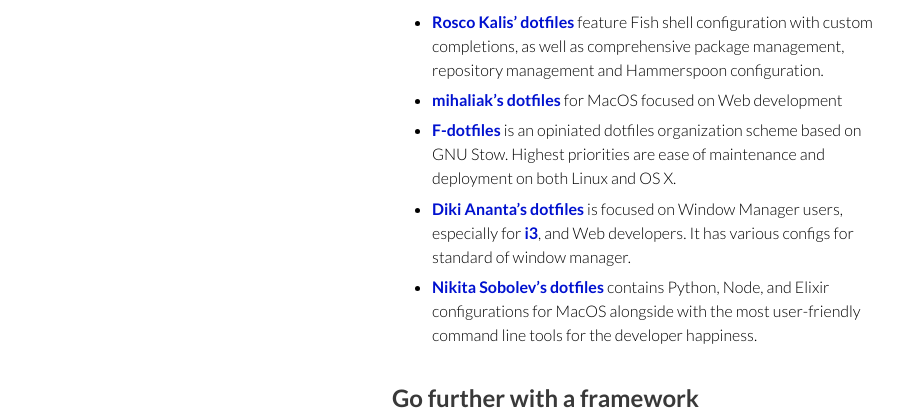
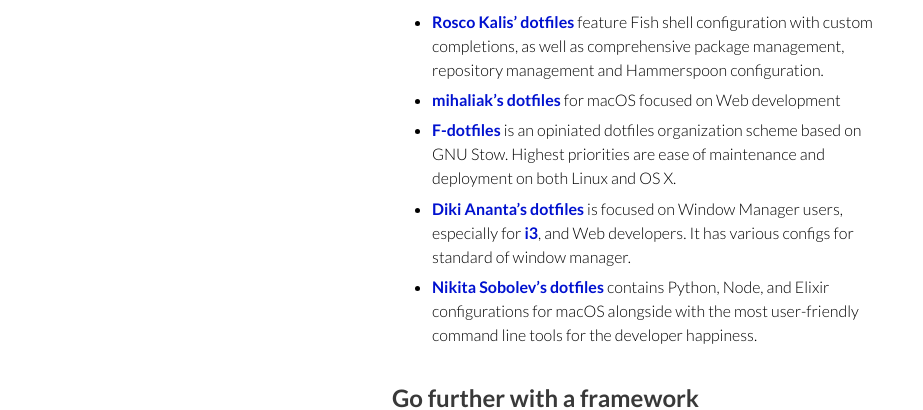
Before and after one commit to dotfiles/dotfiles.github.com, a Jekyll site: the page built from index.md, in a window 1280 px wide and 900 px high, scrolled down 1570 px. Shown: the part 170-580 px from the top of the window, without its empty margins (178-1101 px from the left). Built offline with Jekyll 4.4.1, drawn with Linux system fonts in a browser that asks for light colours; Markdown is read by kramdown in place of the engine named in the settings; comment, search, counter and statistics services are not loaded.

Commit message:
Fixes macOS case

```diff
--- a/index.md
+++ b/index.md
@@ -39,10 +39,10 @@
 * [posquit0’s dotfiles](https://github.com/posquit0/dotfiles) contains awesome configurations for CLI commands and X environments, along with powerfully customized Vim, Zsh and Tmux environments for nerds.
 * [Bradford Dabbs's dotfiles](https://github.com/bndabbs/dotfiles) uses a simple shell script to setup [bash-it](https://github.com/Bash-it/bash-it) and [vim-plug](https://github.com/junegunn/vim-plug) along with the solarized color scheme and aliases for [Bro NSM](https://www.bro.org).
 * [Rosco Kalis' dotfiles](https://github.com/rkalis/dotfiles) feature Fish shell configuration with custom completions, as well as comprehensive package management, repository management and Hammerspoon configuration.
-* [mihaliak's dotfiles](https://github.com/mihaliak/dotfiles) for MacOS focused on Web development
+* [mihaliak's dotfiles](https://github.com/mihaliak/dotfiles) for macOS focused on Web development
 * [F-dotfiles](https://github.com/Kraymer/F-dotfiles) is an opiniated dotfiles organization scheme based on GNU Stow. Highest priorities are ease of maintenance and deployment on both Linux and OS X.
 * [Diki Ananta's dotfiles](https://github.com/dikiaap/dotfiles) is focused on Window Manager users, especially for [i3](https://github.com/i3/i3), and Web developers. It has various configs for standard of window manager.
-* [Nikita Sobolev's dotfiles](https://github.com/sobolevn/dotfiles) contains Python, Node, and Elixir configurations for MacOS alongside with the most user-friendly command line tools for the developer happiness.
+* [Nikita Sobolev's dotfiles](https://github.com/sobolevn/dotfiles) contains Python, Node, and Elixir configurations for macOS alongside with the most user-friendly command line tools for the developer happiness.
 
 ## Go further with a framework
 
```
